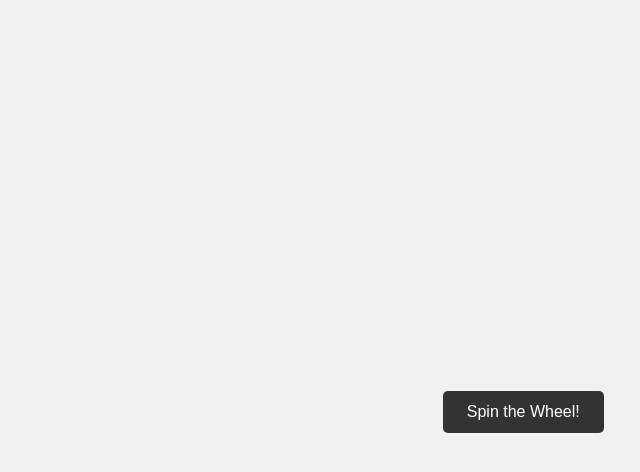
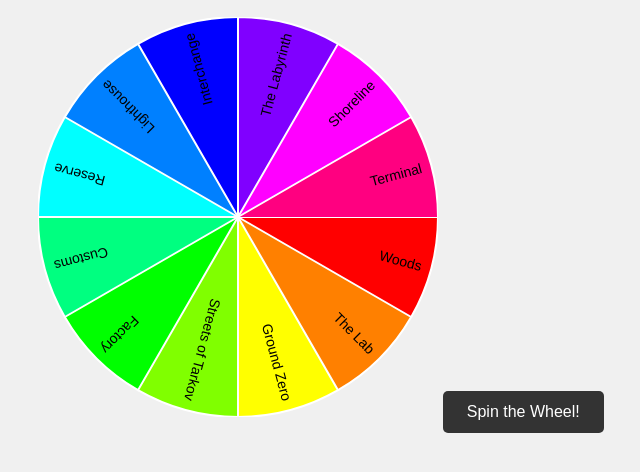
Before and after one commit to bliestek/tarkov-spinner, a plain HTML site: page index.html in a window 1280 px wide. Shown: the part 214-686 px from the top of the page, without its empty margins (319-959 px from the left). Drawn offline with Linux system fonts and the light colour scheme.

Commit message:
Add files via upload

```diff
--- a/index.html
+++ b/index.html
@@ -9,8 +9,11 @@
 <body>
     <div class="container">
         <h1>Tarkov Map Spinner</h1>
-        <canvas id="colorWheel" width="400" height="400"></canvas>
-        <button id="spinButton">Spin the Wheel!</button>
+        <!-- Updated canvas ID to match app.js -->
+        <canvas id="wheel" width="400" height="400"></canvas>
+        <!-- Updated button ID to match app.js -->
+        <button id="spin-button">Spin the Wheel!</button>
+        <!-- Updated result div ID to match app.js -->
         <div id="result"></div>
     </div>
     <script src="app.js"></script>
```
